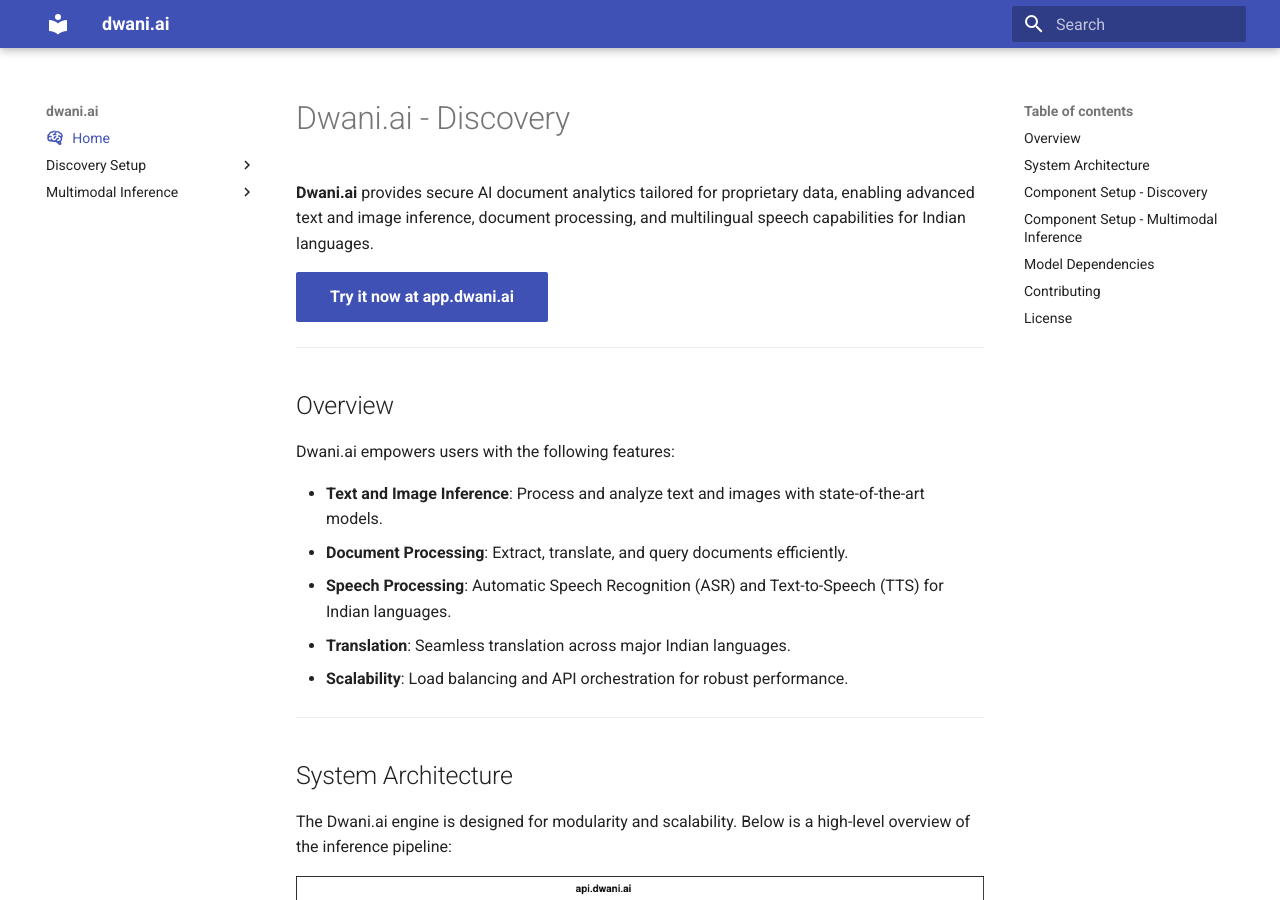
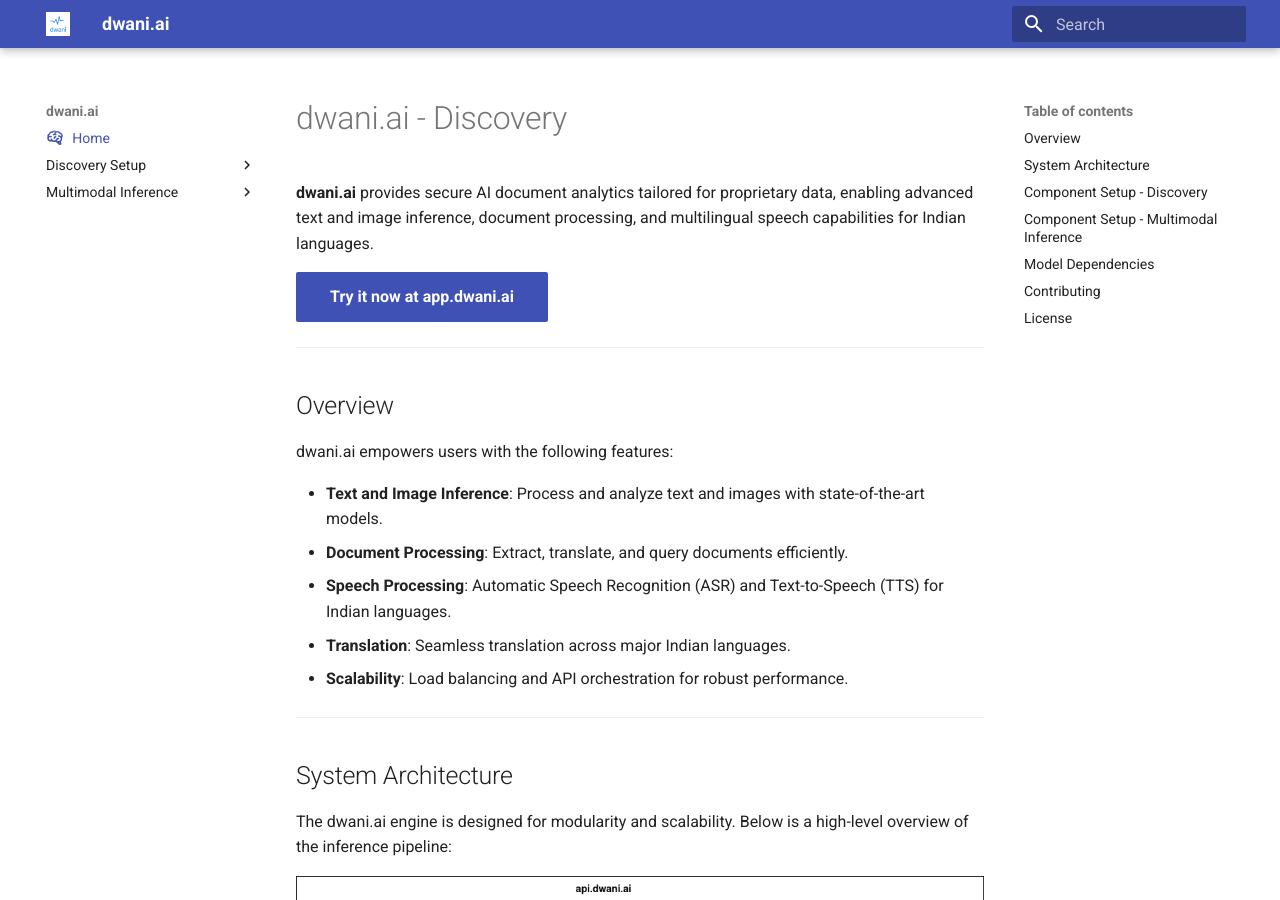
Before and after one commit to dwani-ai/docs, an MkDocs documentation site: the page built from docs/index.md, in a window 1280 px wide and 900 px high. Built offline with MkDocs 1.6.1 and Material for MkDocs 9.7.7, drawn with Linux system fonts in a browser that asks for light colours.

Commit message:
update-icons

```diff
--- a/docs/index.md
+++ b/docs/index.md
@@ -14,7 +14,7 @@ icon: material/brain
 
 ## Overview
 
-Dwani.ai empowers users with the following features:
+dwani.ai empowers users with the following features:
 
 - **Text and Image Inference**: Process and analyze text and images with state-of-the-art models.
 - **Document Processing**: Extract, translate, and query documents efficiently.
@@ -26,7 +26,7 @@ Dwani.ai empowers users with the following features:
 
 ## System Architecture
 
-The Dwani.ai engine is designed for modularity and scalability. Below is a high-level overview of the inference pipeline:
+The dwani.ai engine is designed for modularity and scalability. Below is a high-level overview of the inference pipeline:
 
 ![dwani.ai Inference Engine](../images/dwani-inference.drawio.png){ align=center }
 
--- a/mkdocs.yml
+++ b/mkdocs.yml
@@ -1,6 +1,8 @@
 site_name: dwani.ai
 site_url: https://docs.dwani.ai
 theme:
+  logo: images/dwani-logo.png
+  favicon: images/dwani-favicon.ico
   name: material
   features:
     - content.code.copy
```
Also changed, not shown: other parts of docs/index.md (+4 -4 lines), docs/images/dwani-favicon.ico (added), docs/images/dwani-logo.png (added).
